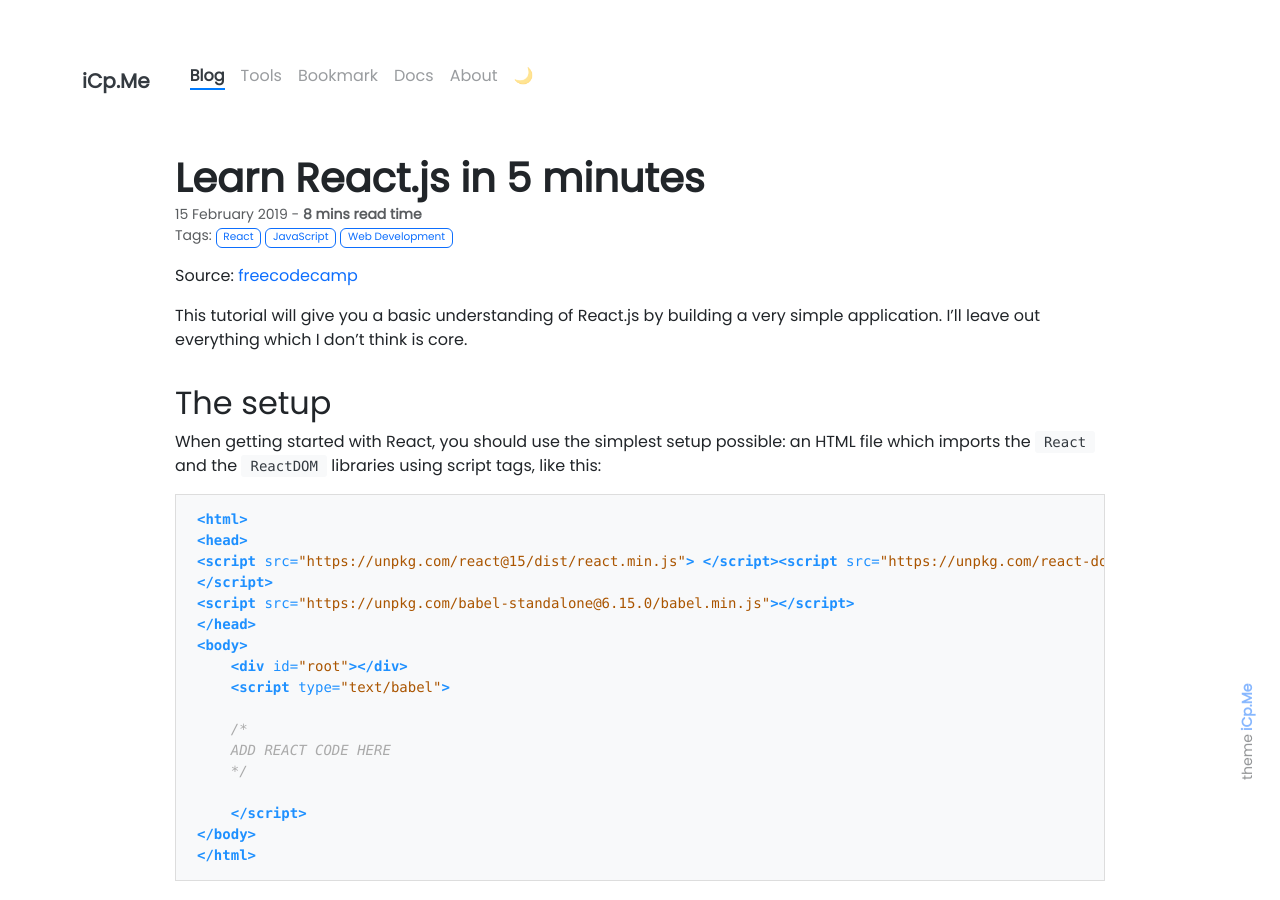
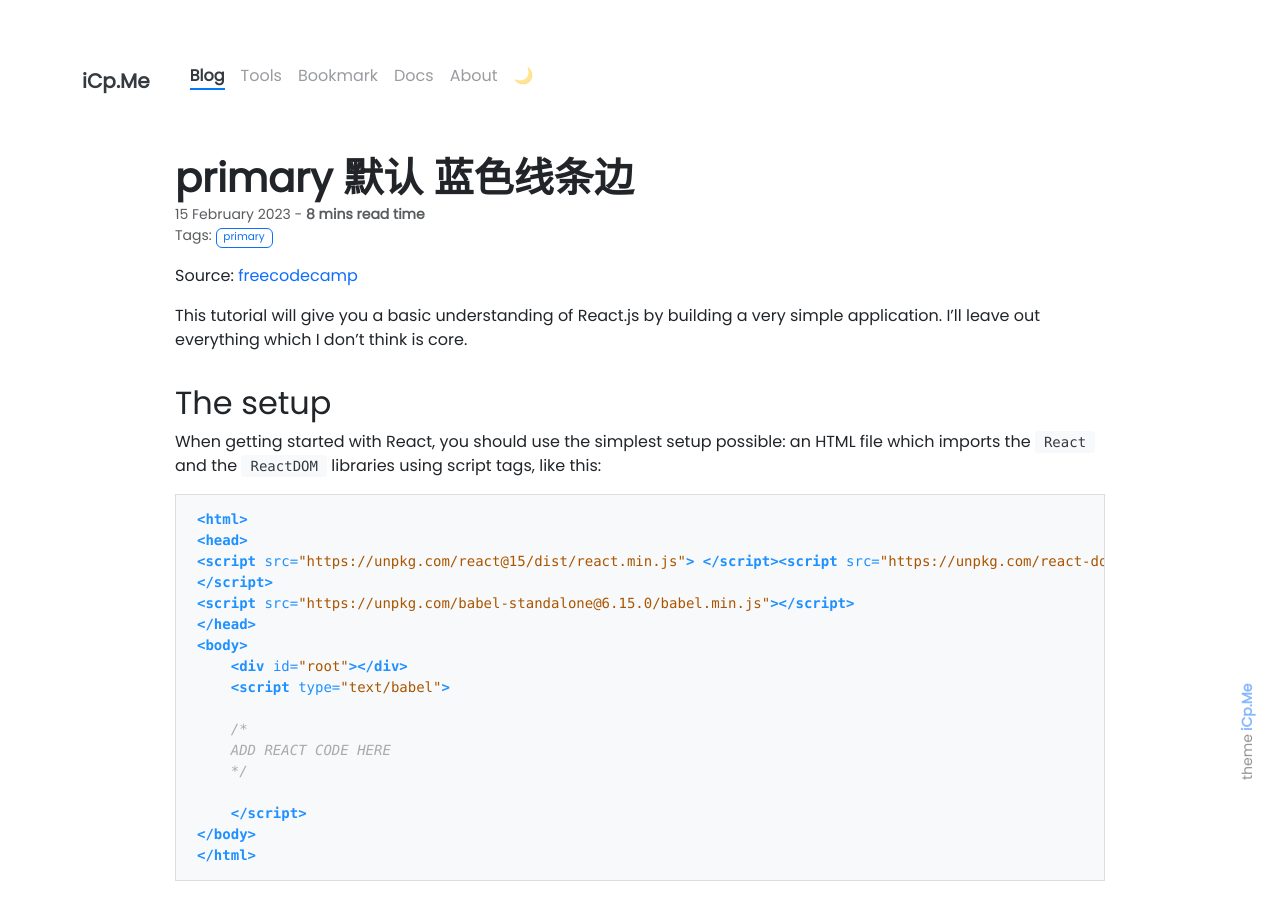
Before and after one commit to WorkSpacesPro/icp, a Jekyll site: the page built from _posts/2023-02-15-primary.md, in a window 1280 px wide and 900 px high. Built offline with Jekyll 4.4.1, drawn with Linux system fonts in a browser that asks for light colours; our own code applies the rules of GitHub Pages for plain Markdown files.

Commit message:
Update and rename 2019-02-15-learn-react-js.md to 2023-02-15-primary.md

```diff
--- a/_posts/2019-02-15-learn-react-js.md
+++ b/_posts/2023-02-15-primary.md
@@ -1,6 +1,6 @@
 ---
-title: Learn React.js in 5 minutes
-tags: [React, JavaScript, Web Development]
+title: primary 默认 蓝色线条边
+tags: [primary]
 style: border
 color: primary
 description: A quick introduction to the popular JavaScript library.
```
